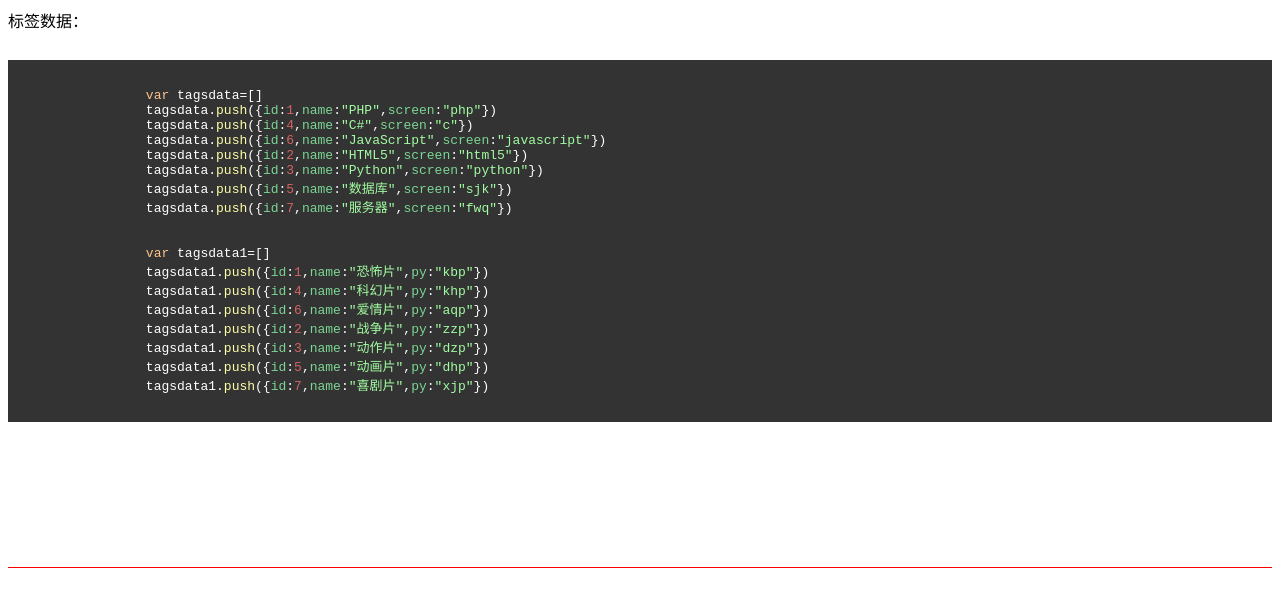
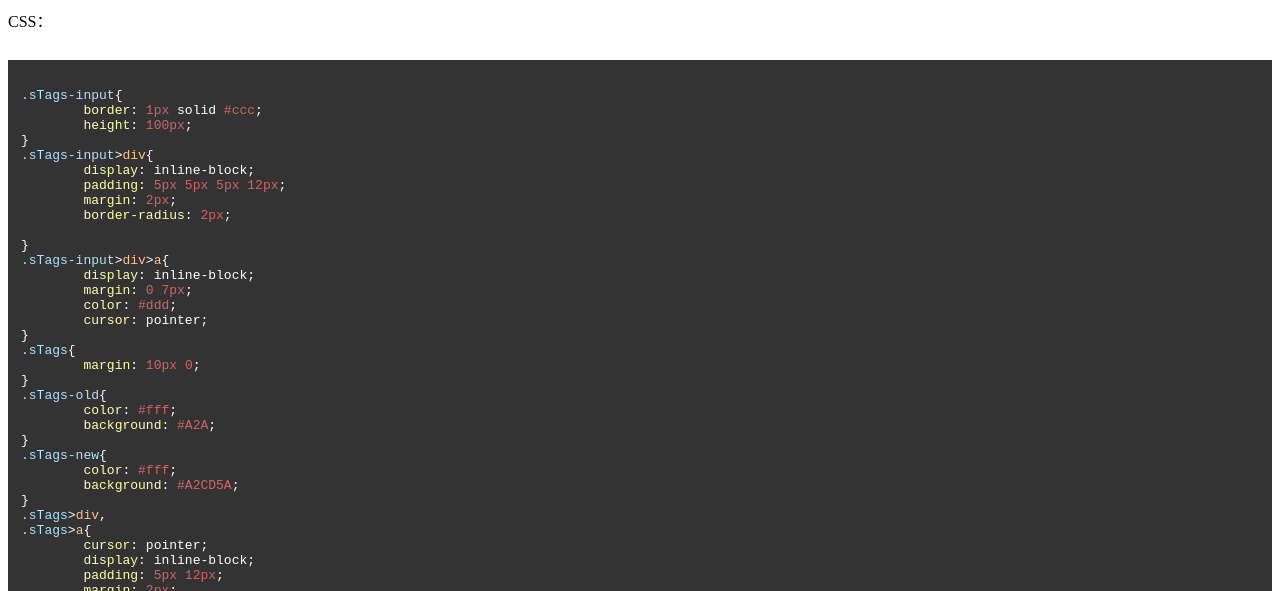
Before and after one commit to 28269890/sTags, a plain HTML site: page index.html in a window 1280 px wide. Shown: the top 591 px of the page. Drawn offline with nearby package versions, Linux system fonts and the light colour scheme.

Commit message:
Add files via upload

```diff
--- a/index.html
+++ b/index.html
@@ -19,6 +19,50 @@ hr{
 <script src="jquery.sTags.js"></script>
 </head>
 <body>
+CSS：
+<pre>
+	<code class="css">
+.sTags-input{
+	border: 1px solid #ccc;
+	height: 100px;
+}
+.sTags-input>div{
+	display: inline-block;
+	padding: 5px 5px 5px 12px;
+	margin: 2px;
+	border-radius: 2px;
+
+}
+.sTags-input>div>a{
+	display: inline-block;
+	margin: 0 7px;
+	color: #ddd;
+	cursor: pointer;
+}
+.sTags{
+	margin: 10px 0;
+}
+.sTags-old{
+	color: #fff;
+	background: #A2A;
+}
+.sTags-new{
+	color: #fff;
+	background: #A2CD5A;
+}
+.sTags>div,
+.sTags>a{
+	cursor: pointer;
+	display: inline-block;
+	padding: 5px 12px;
+	margin: 2px;
+	border-radius: 2px;
+	color: #fff;
+	background: #A2CD5A;
+}
+	</code>
+</pre>
+<hr>
 标签数据：
 <pre>
 	<code class="javascript">
@@ -41,8 +85,6 @@ hr{
 tagsdata1.push({id:5,name:"动画片",py:"dhp"})
 tagsdata1.push({id:7,name:"喜剧片",py:"xjp"})
 	</code>
-
-	</code>
 </pre>
 <hr>
 <h1>DEMO INPUT 1 : 基本功能</h1>
@@ -54,7 +96,7 @@ JS Code:
 	})
 	</code>
 </pre>
-HTML Code:
+
 
 
 <input type="text" id="demo1">
@@ -163,8 +205,9 @@ JS Code:
 		data:tagsdata,
 		dataAttr:["id","name","py"],
 		screen:false,
-		a:{
-			href:"",
+		tagName:"a",
+		tagAttr:{
+			href:"/tag/{id}",
 			target:"_blank"
 		}
 	})
```
Lines whose indentation alone changed are shown as unchanged.
